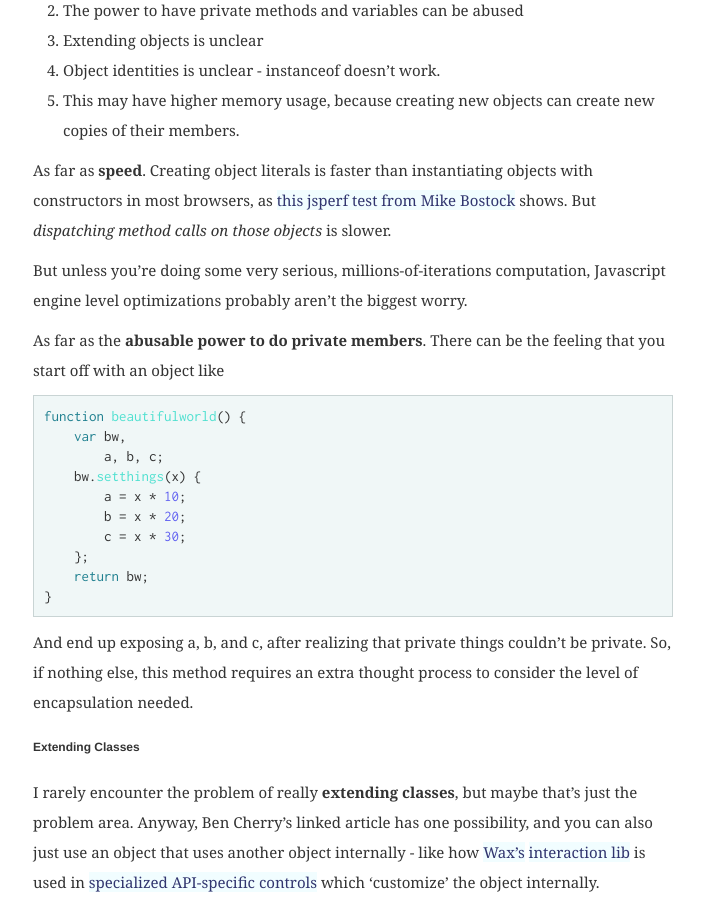
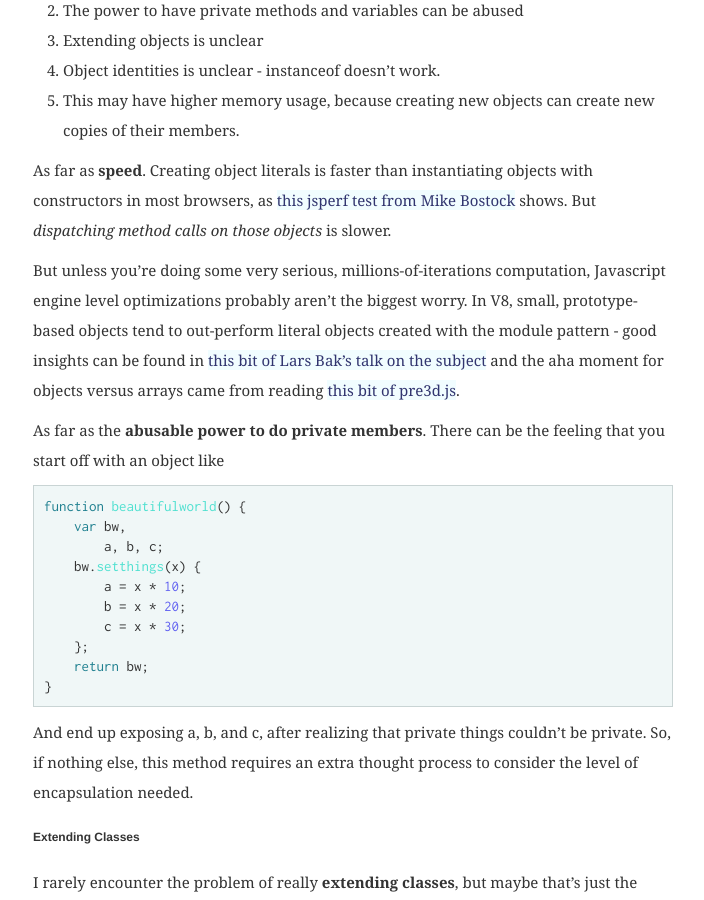
Before and after one commit to konklone/tmcw.github.com, a Jekyll site: the page built from _posts/2012-06-04-the-module-pattern.md, in a window 1280 px wide and 900 px high, scrolled down 4958 px. Shown: the whole window, without its empty margins (287-991 px from the left). Built offline with Jekyll 4.4.1, drawn with Linux system fonts in a browser that asks for light colours; Markdown is read by kramdown in place of the engine named in the settings; comment, search, counter and statistics services are not loaded.

Commit message:
Add reference for two speed-related issues.

```diff
--- a/_posts/2012-06-04-the-module-pattern.md
+++ b/_posts/2012-06-04-the-module-pattern.md
@@ -261,7 +261,11 @@ shows. But _dispatching method calls on those objects_ is slower.
 
 But unless you're doing some very serious, millions-of-iterations
 computation, Javascript engine level optimizations probably aren't
-the biggest worry.
+the biggest worry. In V8, small, prototype-based objects tend to out-perform
+literal objects created with the module pattern - good insights can
+be found in [this bit of Lars Bak's talk on the subject](http://youtu.be/hWhMKalEicY?t=48s)
+and the aha moment for objects versus arrays came from reading
+[this bit of pre3d.js](https://github.com/deanm/pre3d/blob/master/pre3d.js#L32).
 
 As far as the **abusable power to do private members**. There can be
 the feeling that you start off with an object like
```
